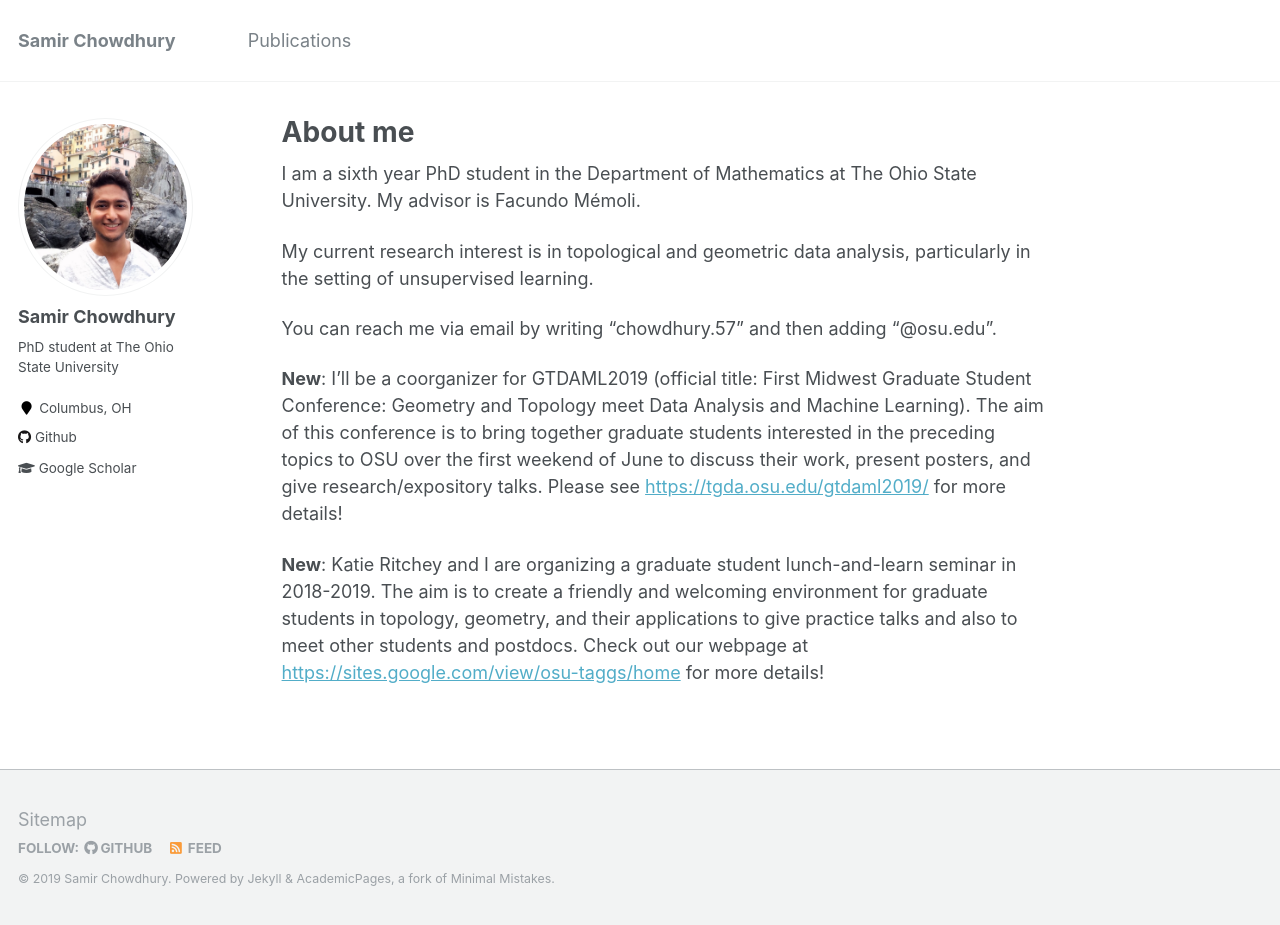
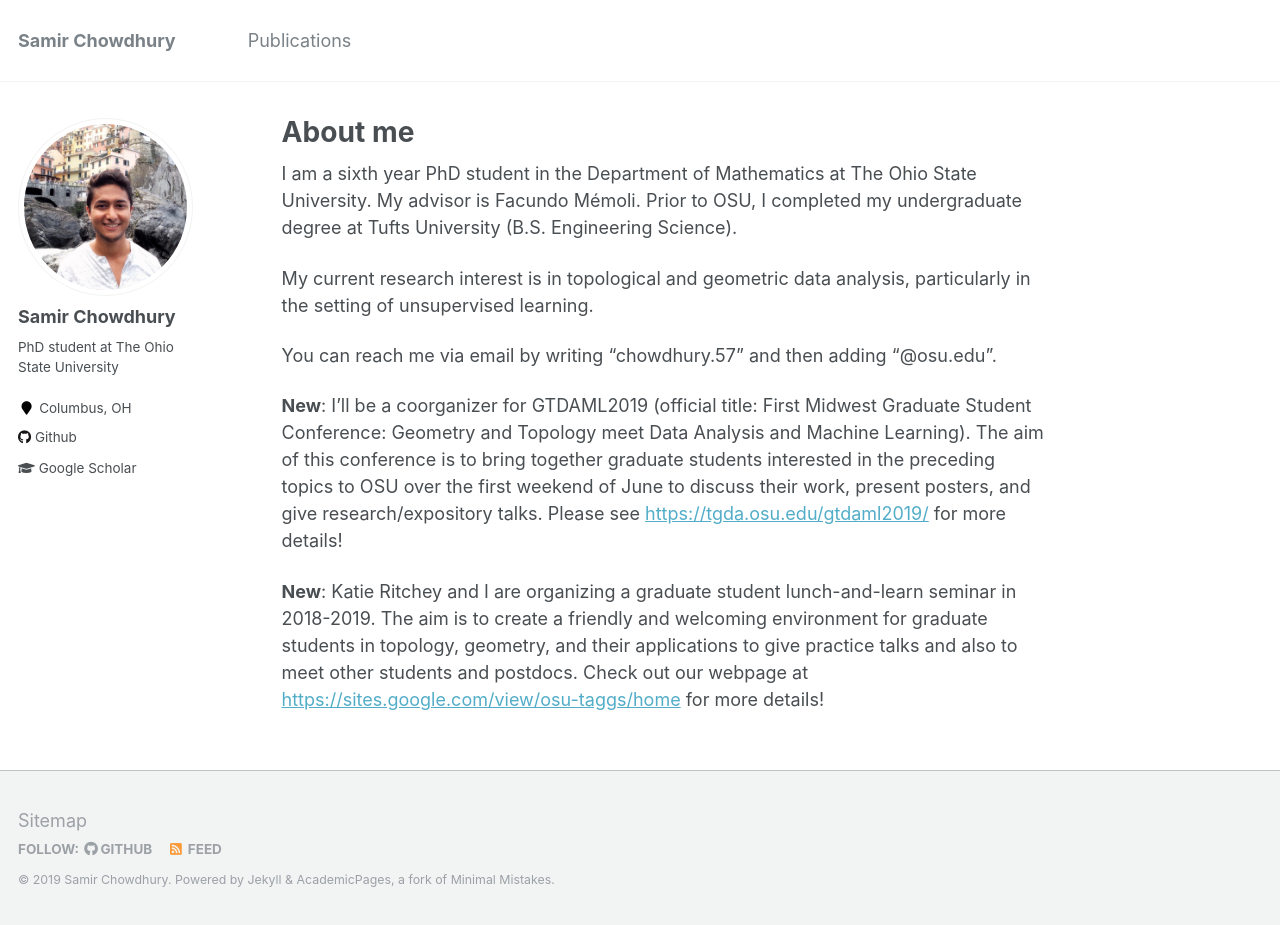
Before and after one commit to samirchowdhury/samirchowdhury.github.io, a Jekyll site: the page built from _pages/about.md, in a window 1280 px wide and 925 px high. Built offline with Jekyll 4.4.1, drawn with Linux system fonts in a browser that asks for light colours.

Commit message:
edited about

```diff
--- a/_pages/about.md
+++ b/_pages/about.md
@@ -10,7 +10,7 @@ redirect_from:
 
 
 
-I am a sixth year PhD student in the Department of Mathematics at The Ohio State University. My advisor is Facundo Mémoli.
+I am a sixth year PhD student in the Department of Mathematics at The Ohio State University. My advisor is Facundo Mémoli. Prior to OSU, I completed my undergraduate degree at Tufts University (B.S. Engineering Science).
 
 My current research interest is in topological and geometric data analysis, particularly in the setting of unsupervised learning.
 
```
